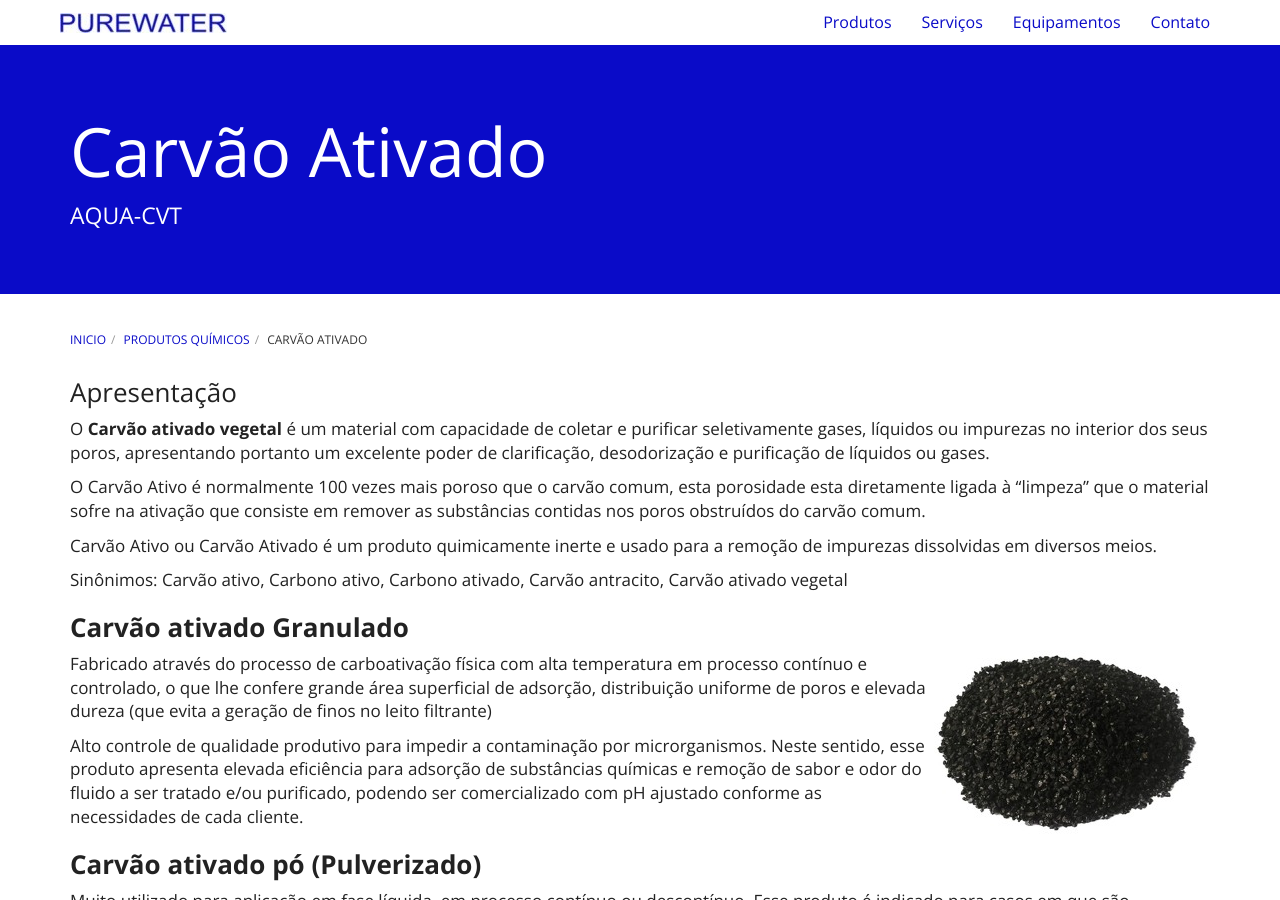
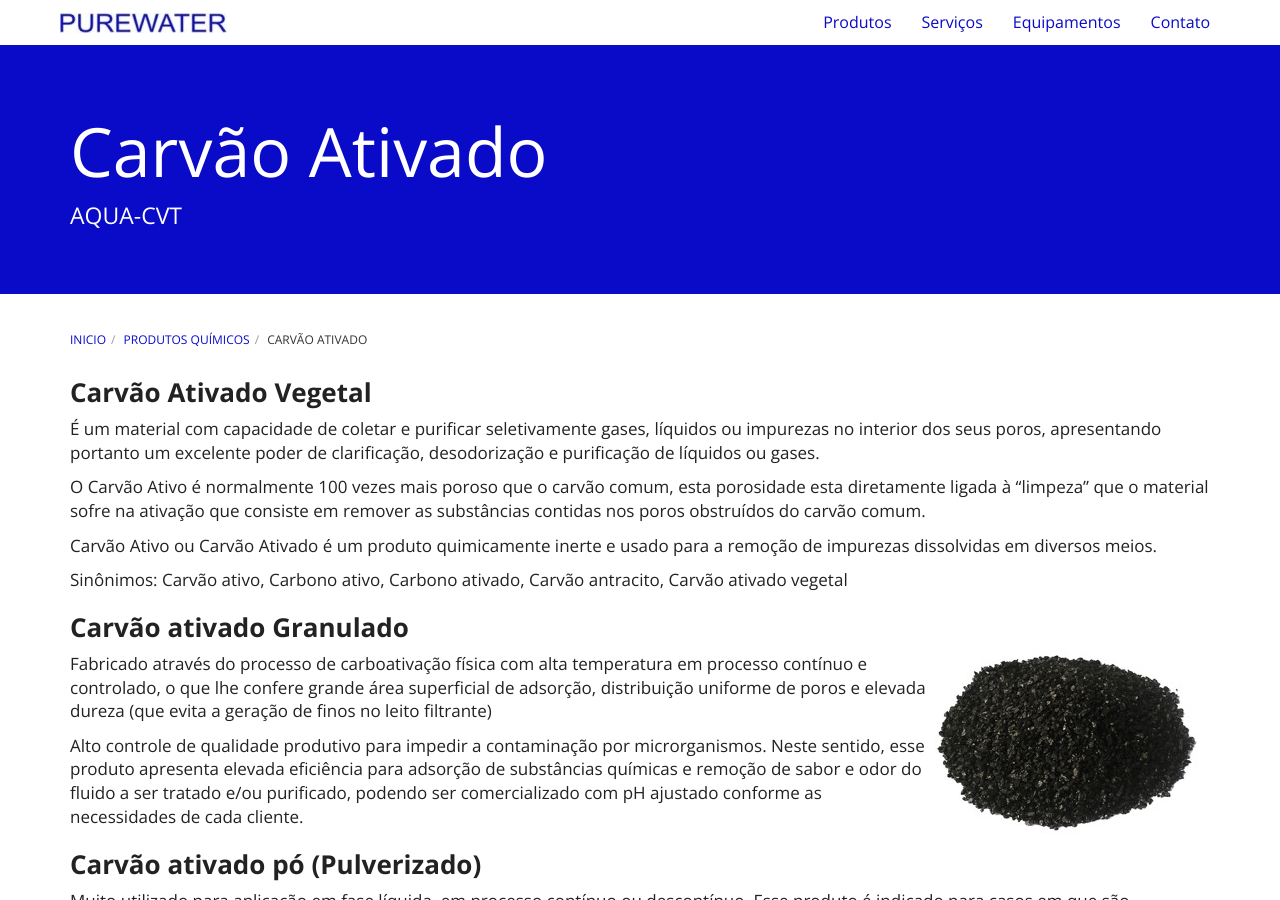
Before and after one commit to purewaterefluentes/purewaterefluentes.github.io, a Jekyll site: the page built from produtos/carvao-ativado.md, in a window 1280 px wide and 900 px high. Built offline with Jekyll 4.4.1, drawn with Linux system fonts in a browser that asks for light colours; nearby versions of some CDN libraries; library files that are not in the unit come from our copies.

Commit message:
Update carvao-ativado.md

```diff
--- a/produtos/carvao-ativado.md
+++ b/produtos/carvao-ativado.md
@@ -5,9 +5,9 @@
 subtitle: AQUA-CVT
 ---
 
-### Apresentação
+### **Carvão Ativado Vegetal**
 
-O **Carvão ativado vegetal** é um material com capacidade de coletar e purificar seletivamente gases, líquidos ou impurezas no interior dos seus poros, apresentando portanto um excelente poder de clarificação, desodorização e purificação de líquidos ou gases.
+É um material com capacidade de coletar e purificar seletivamente gases, líquidos ou impurezas no interior dos seus poros, apresentando portanto um excelente poder de clarificação, desodorização e purificação de líquidos ou gases.
 
 O Carvão Ativo é normalmente 100 vezes mais poroso que o carvão comum, esta porosidade esta diretamente ligada à "limpeza" que o material sofre na ativação que consiste em remover as substâncias contidas nos poros obstruídos do carvão comum.
 
```
